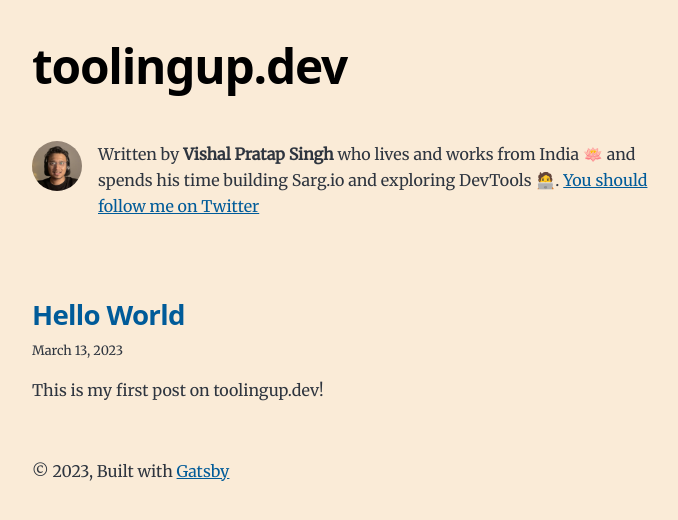
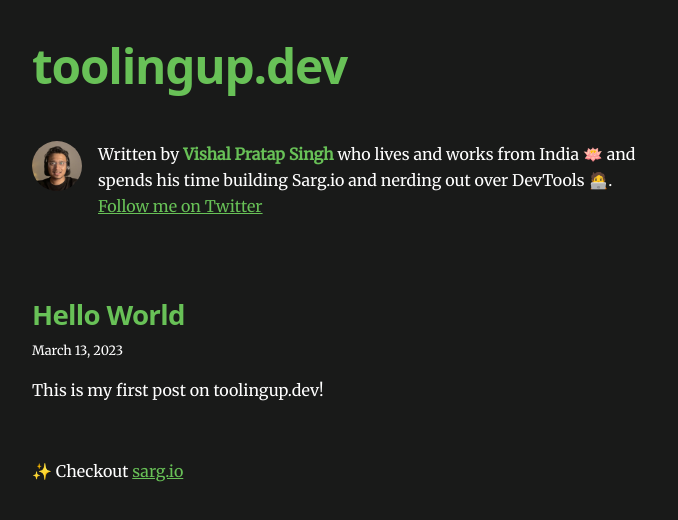
Before and after one commit to vishal-sarg/toolingup.dev, a Gatsby site: page / in a window 1280 px wide. Shown: the whole page, without its empty margins (292-970 px from the left). Built offline with nearby package versions, Linux system fonts and the light colour scheme; Gatsby itself is replaced by a stand-in of ours.

Commit message:
css: add some style

```diff
--- a/gatsby-config.js
+++ b/gatsby-config.js
@@ -12,7 +12,7 @@
     title: `toolingup.dev`,
     author: {
       name: `Vishal Pratap Singh`,
-      summary: `who lives and works from India 🪷 and spends his time building Sarg.io and exploring DevTools 🧑‍💻.`,
+      summary: `who lives and works from India 🪷 and spends his time building Sarg.io and nerding out over DevTools 🧑‍💻.`,
     },
     description: `A blog on DevTools and more!`,
     siteUrl: `https://toolingup.dev/`,
--- a/src/components/bio.js
+++ b/src/components/bio.js
@@ -44,10 +44,12 @@
       />
       {author?.name && (
         <p>
-          Written by <strong>{author.name}</strong> {author?.summary || null}
+          Written by <strong style={{ color: "#68c157" }}>{author.name}</strong>{" "}
+          {author?.summary || null}
           {` `}
+          <br />
           <a href={`https://twitter.com/${social?.twitter || ``}`}>
-            You should follow me on Twitter
+            Follow me on Twitter
           </a>
         </p>
       )}
--- a/src/components/layout.js
+++ b/src/components/layout.js
@@ -25,9 +25,9 @@
       <header className="global-header">{header}</header>
       <main>{children}</main>
       <footer>
-        © {new Date().getFullYear()}, Built with
+        {/* © {new Date().getFullYear()},  */}✨ Checkout
         {` `}
-        <a href="https://www.gatsbyjs.com">Gatsby</a>
+        <a href="https://sarg.io">sarg.io</a>
       </footer>
     </div>
   )
--- a/src/pages/index.js
+++ b/src/pages/index.js
@@ -68,7 +68,7 @@
  *
  * See: https://www.gatsbyjs.com/docs/reference/built-in-components/gatsby-head/
  */
-export const Head = () => <Seo title="All posts" />
+export const Head = () => <Seo title="Tooling Up" />
 
 export const pageQuery = graphql`
   {
--- a/src/style.css
+++ b/src/style.css
@@ -52,12 +52,12 @@
   --fontSize-5: 2.074rem;
   --fontSize-6: 2.488rem;
   --fontSize-7: 2.986rem;
-  --color-primary: #005b99;
-  --color-text: #2e353f;
-  --color-text-light: #4f5969;
-  --color-heading: #1a202c;
-  --color-heading-black: black;
-  --color-accent: #d1dce5;
+  --color-primary: #68c157;
+  --color-text: #ffffff;
+  --color-text-light: #3e463c;
+  --color-heading: #68c157;
+  --color-heading-black: #68c157;
+  --color-accent: #d8e9a843;
 }
 
 /* HTML elements */
```
Also changed, not shown: src/images/gatsby-icon.png, src/normalize.css.
